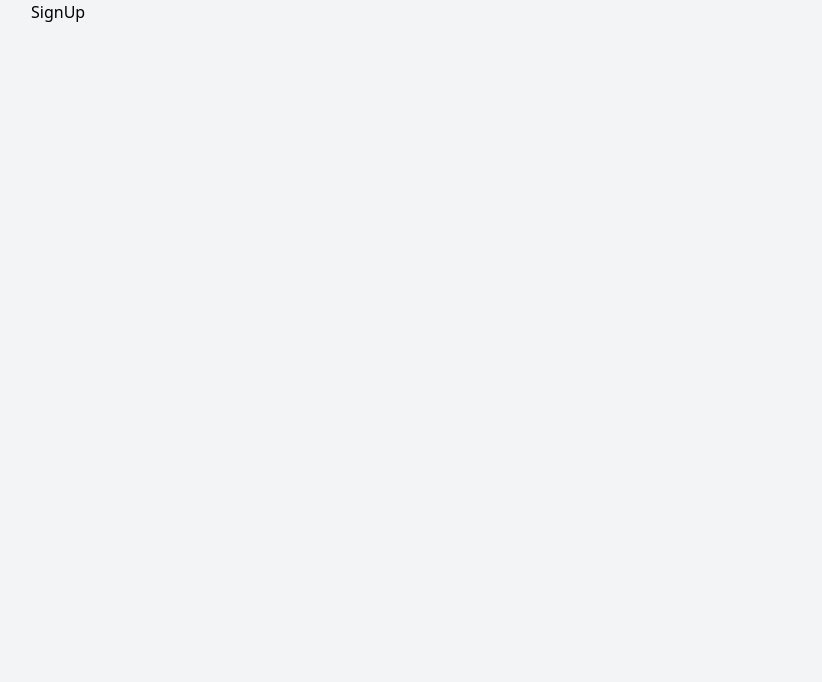
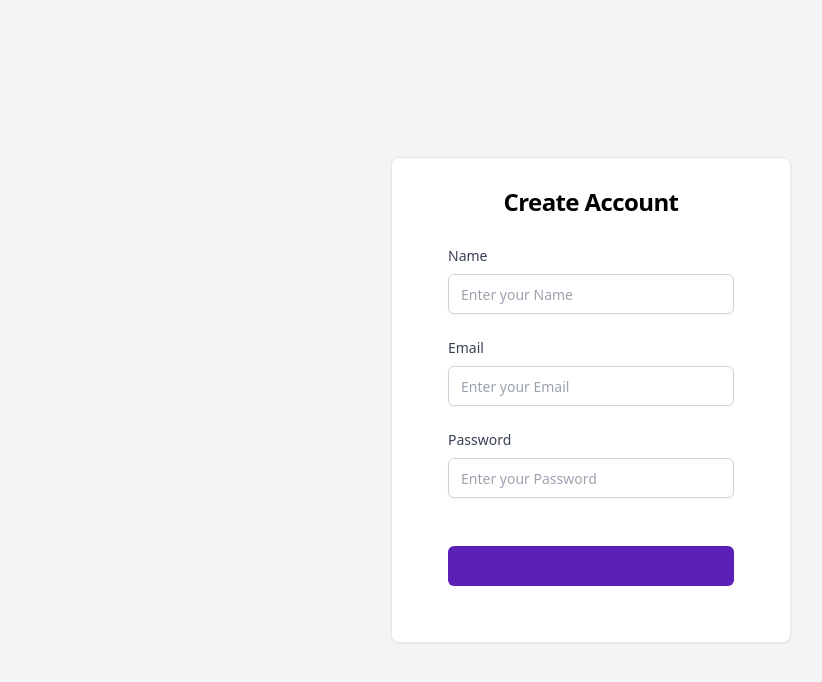
Before and after one commit to sathisk15/expense-tracker-ui, a React (Vite) app: page /signup in a window 1280 px wide. Shown: the top 682 px of the page, without its empty margins (49-871 px from the left). Built offline with nearby package versions, Linux system fonts and the light colour scheme.

Commit message:
SignUp Page

```diff
--- a/package.json
+++ b/package.json
@@ -30,6 +30,7 @@
   },
   "devDependencies": {
     "@eslint/js": "^9.29.0",
+    "@hookform/resolvers": "^5.1.1",
     "@types/react": "^19.1.8",
     "@types/react-dom": "^19.1.6",
     "@vitejs/plugin-react": "^4.5.2",
--- a/src/pages/auth/SignUp.jsx
+++ b/src/pages/auth/SignUp.jsx
@@ -1,7 +1,114 @@
-import React from 'react';
+import * as z from 'zod';
+import useStore from '../../store';
+import { useForm } from 'react-hook-form';
+import { zodResolver } from '@hookform/resolvers/zod';
+import Input from '../../components/ui/Input';
+import Button from '../../components/ui/Button';
+import { useNavigate } from 'react-router-dom';
+import { useEffect, useState } from 'react';
+import { BiLoader } from 'react-icons/bi';
+import {
+  Card,
+  CardContent,
+  CardHeader,
+  CardTitle,
+} from '../../components/ui/Card';
+const RegisterSchema = z.object({
+  email: z
+    .string({ required_error: 'Email is required' })
+    .email({ message: 'Invalid email address' }),
+  firstName: z.string({ required_error: 'Name is required' }),
+  password: z
+    .string({ required_error: 'Password is required' })
+    .min(1, 'password is required'),
+});
 
 const SignUp = () => {
-  return <div>SignUp</div>;
+  const { user } = useStore((state) => state);
+  const {
+    register,
+    handleSubmit,
+    formState: { errors },
+  } = useForm({ resolver: zodResolver(RegisterSchema) });
+
+  const navigate = useNavigate();
+
+  const [loading, setLoading] = useState(false);
+
+  const onSubmit = async (data) => {
+    console.log(data);
+  };
+
+  useEffect(() => {
+    user && navigate('/');
+  }, [user]);
+
+  return (
+    <div className="flex items-center justify-center w-full min-h-screen py-10">
+      <Card className="w-[400px] bg-white dark:bg-black/20 shadow-md overflow-hidden">
+        <div className="p-6 md:p-8">
+          <CardHeader className="py-0">
+            <CardTitle className="mb-8 text-center dark:text-white">
+              Create Account
+            </CardTitle>
+          </CardHeader>
+          <CardContent className="p-0">
+            <form onSubmit={handleSubmit(onSubmit)} className="space-y-4">
+              <div className="mb-8 space-y-6">
+                {/* <SocialAuth isLoading={loading} setLoading={setLoading} /> */}
+                <Input
+                  disabled={loading}
+                  id="firstname"
+                  label="Name"
+                  name="firstName"
+                  register={register}
+                  type="text"
+                  placeholder="Enter your Name"
+                  error={errors?.firstName?.message}
+                  {...register('firstName')}
+                  className="text-sm border dark:border-gray-800 dark:bg-transparent dark:placeholder:text-gray-800 dark:text=gray-400 dark:outline-none"
+                />
+                <Input
+                  disabled={loading}
+                  id="email"
+                  label="Email"
+                  name="email"
+                  type="email"
+                  placeholder="Enter your Email"
+                  error={errors?.firstName?.message}
+                  {...register('email')}
+                  className="text-sm border dark:border-gray-800 dark:bg-transparent dark:placeholder:text-gray-800 dark:text=gray-400 dark:outline-none"
+                />
+                <Input
+                  disabled={loading}
+                  id="password"
+                  label="Password"
+                  name="password"
+                  type="password"
+                  placeholder="Enter your Password"
+                  error={errors?.firstName?.message}
+                  {...register('password')}
+                  className="text-sm border dark:border-gray-800 dark:bg-transparent dark:placeholder:text-gray-800 dark:text=gray-400 dark:outline-none"
+                />
+              </div>
+
+              <Button
+                type="submit"
+                className="w-full bg-violet-800"
+                disabled={loading}
+              >
+                {loading ? (
+                  <BiLoader className="text=2xl text-white animate-spin" />
+                ) : (
+                  'Create an account'
+                )}
+              </Button>
+            </form>
+          </CardContent>
+        </div>
+      </Card>
+    </div>
+  );
 };
 
 export default SignUp;
--- a/tailwind.config.js
+++ b/tailwind.config.js
@@ -1,11 +1,45 @@
 /** @type {import('tailwindcss').Config} */
 export default {
-  content: [
-    "index.html",
-    "./src/**/*.{js,ts,jsx,tsx}",
-  ],
+  content: ['./index.html', './src/**/*.{js,ts,jsx,tsx}'],
+  darkMode: 'class',
   theme: {
-    extend: {},
+    extend: {
+      colors: {
+        border: 'hsl(var(--border))',
+        input: 'hsl(var(--input))',
+        ring: 'hsl(var(--ring))',
+        background: 'hsl(var(--background))',
+        foreground: 'hsl(var(--foreground))',
+        primary: {
+          DEFAULT: 'hsl(var(--primary))',
+          foreground: 'hsl(var(--primary-foreground))',
+        },
+        secondary: {
+          DEFAULT: 'hsl(var(--secondary))',
+          foreground: 'hsl(var(--secondary-foreground))',
+        },
+        destructive: {
+          DEFAULT: 'hsl(var(--destructive))',
+          foreground: 'hsl(var(--destructive-foreground))',
+        },
+        muted: {
+          DEFAULT: 'hsl(var(--muted))',
+          foreground: 'hsl(var(--muted-foreground))',
+        },
+        accent: {
+          DEFAULT: 'hsl(var(--accent))',
+          foreground: 'hsl(var(--accent-foreground))',
+        },
+        popover: {
+          DEFAULT: 'hsl(var(--popover))',
+          foreground: 'hsl(var(--popover-foreground))',
+        },
+        card: {
+          DEFAULT: 'hsl(var(--card))',
+          foreground: 'hsl(var(--card-foreground))',
+        },
+      },
+    },
   },
   plugins: [],
-}
+};
```
Also changed, not shown: 1 other file (tests, documents, lock files or other folders).
